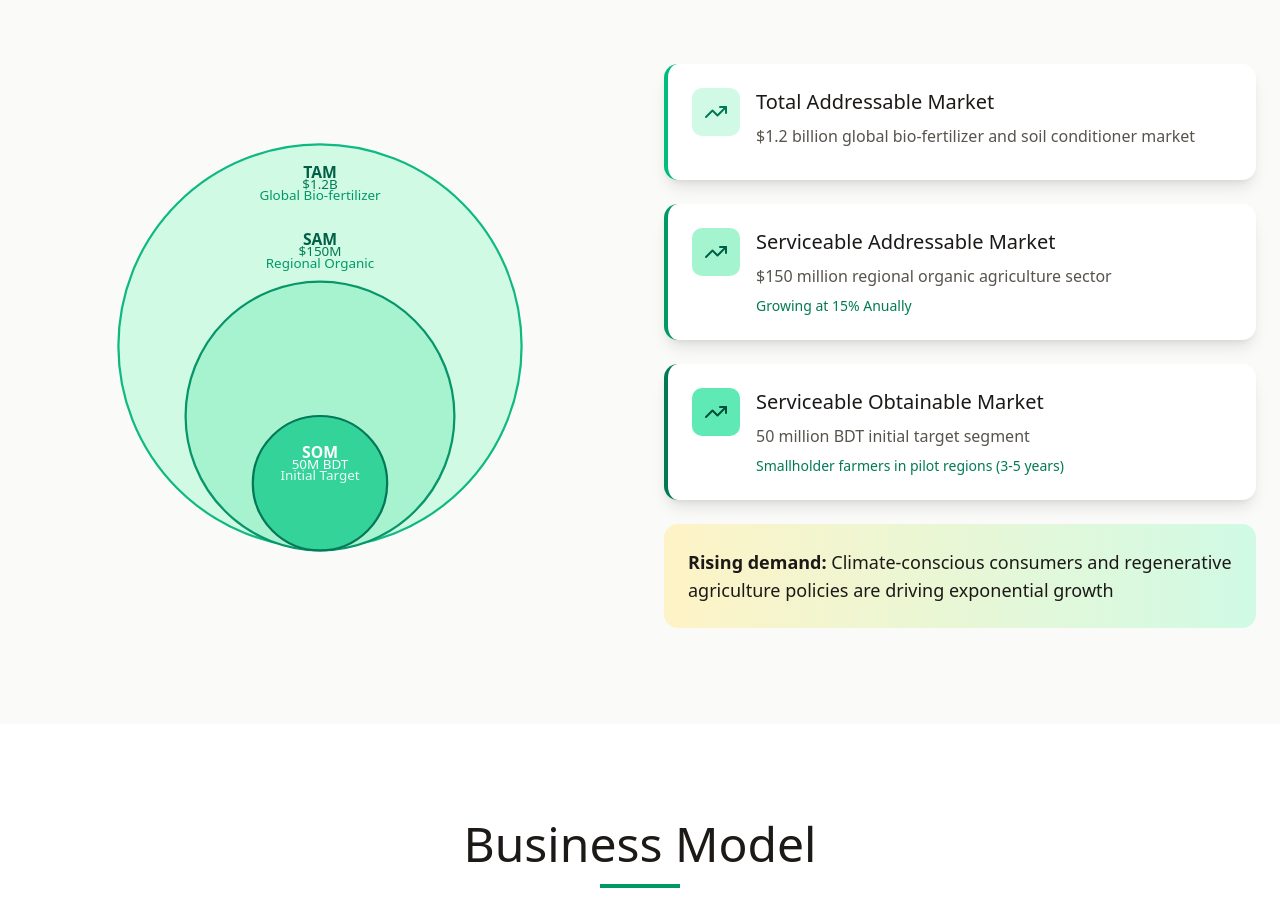
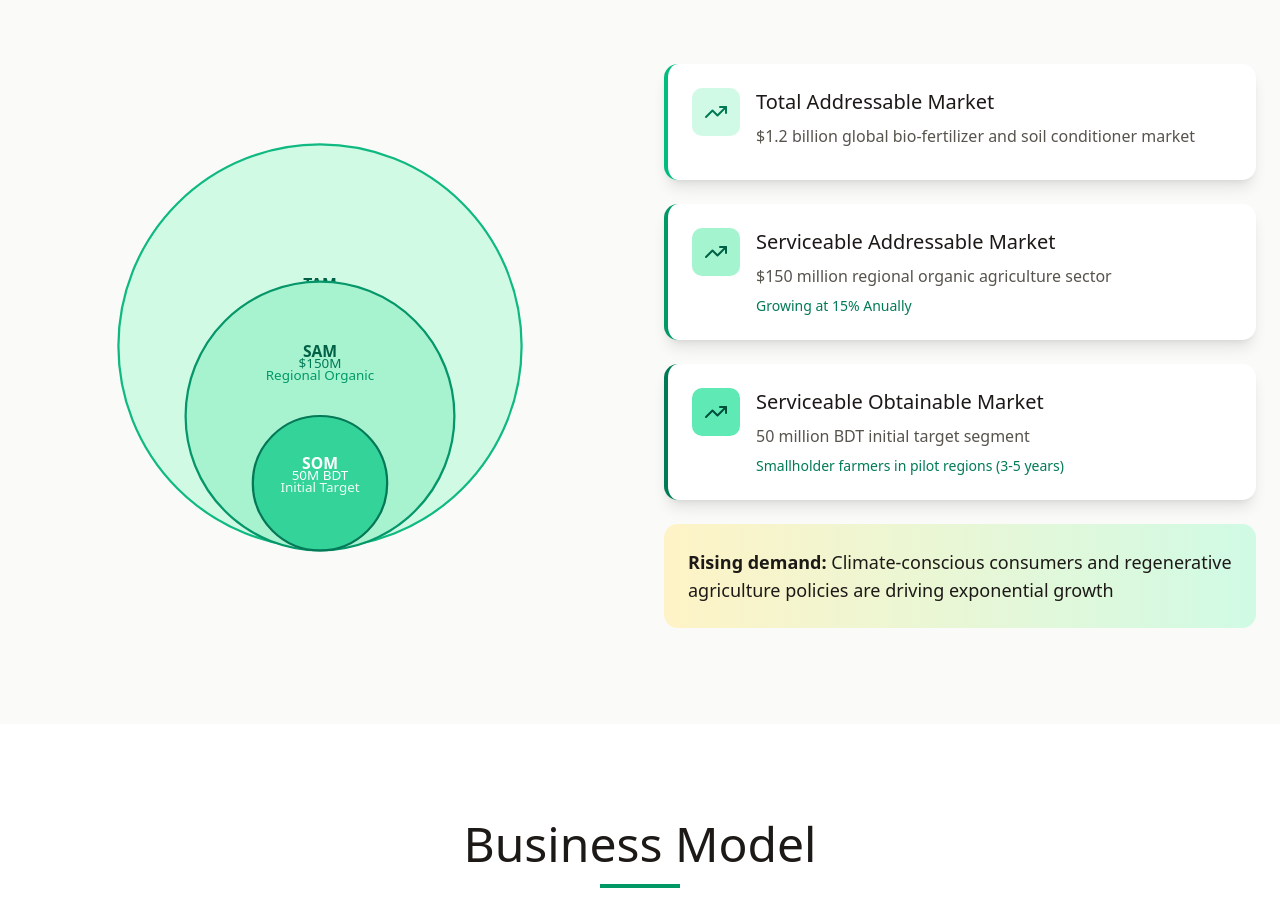
Before and after one commit to ashrafulomi36-prog/INNOVxAMOR-Soil-Conditioner, a React (Vite) app: page / in a window 1280 px wide. Shown: the part 6086-7002 px from the top of the page. Built offline with nearby package versions, Linux system fonts and the light colour scheme.

Commit message:
Update MarketOpportunity.tsx

```diff
--- a/src/components/MarketOpportunity.tsx
+++ b/src/components/MarketOpportunity.tsx
@@ -18,21 +18,21 @@ export function MarketOpportunity() {
             <svg viewBox="0 0 400 400" className="w-full max-w-md mx-auto">
               {/* TAM - Outer circle */}
               <circle cx="200" cy="200" r="180" fill="#d1fae5" stroke="#10b981" strokeWidth="2" />
-              <text x="200" y="50" textAnchor="middle" className="text-sm fill-emerald-800 font-semibold">TAM</text>
-              <text x="200" y="60" textAnchor="middle" className="text-xs fill-emerald-700">$1.2B</text>
-              <text x="200" y="70" textAnchor="middle" className="text-xs fill-emerald-600">Global Bio-fertilizer</text>
+              <text x="200" y="150" textAnchor="middle" className="text-sm fill-emerald-800 font-semibold">TAM</text>
+              <text x="200" y="160" textAnchor="middle" className="text-xs fill-emerald-700">$1.2B</text>
+              <text x="200" y="170" textAnchor="middle" className="text-xs fill-emerald-600">Global Bio-fertilizer</text>
 
               {/* SAM - Middle circle */}
               <circle cx="200" cy="262.5" r="120" fill="#a7f3d0" stroke="#059669" strokeWidth="2" />
-              <text x="200" y="110" textAnchor="middle" className="text-sm fill-emerald-800 font-semibold">SAM</text>
-              <text x="200" y="120" textAnchor="middle" className="text-xs fill-emerald-700">$150M</text>
-              <text x="200" y="130" textAnchor="middle" className="text-xs fill-emerald-600">Regional Organic</text>
+              <text x="200" y="210" textAnchor="middle" className="text-sm fill-emerald-800 font-semibold">SAM</text>
+              <text x="200" y="220" textAnchor="middle" className="text-xs fill-emerald-700">$150M</text>
+              <text x="200" y="230" textAnchor="middle" className="text-xs fill-emerald-600">Regional Organic</text>
 
               {/* SOM - Inner circle */}
               <circle cx="200" cy="322.5" r="60" fill="#34d399" stroke="#047857" strokeWidth="2" />
-              <text x="200" y="300" textAnchor="middle" className="text-sm fill-white font-semibold">SOM</text>
-              <text x="200" y="310" textAnchor="middle" className="text-xs fill-white">50M BDT</text>
-              <text x="200" y="320" textAnchor="middle" className="text-xs fill-emerald-50">Initial Target</text>
+              <text x="200" y="310" textAnchor="middle" className="text-sm fill-white font-semibold">SOM</text>
+              <text x="200" y="320" textAnchor="middle" className="text-xs fill-white">50M BDT</text>
+              <text x="200" y="330" textAnchor="middle" className="text-xs fill-emerald-50">Initial Target</text>
             </svg>
           </div>
 
```
